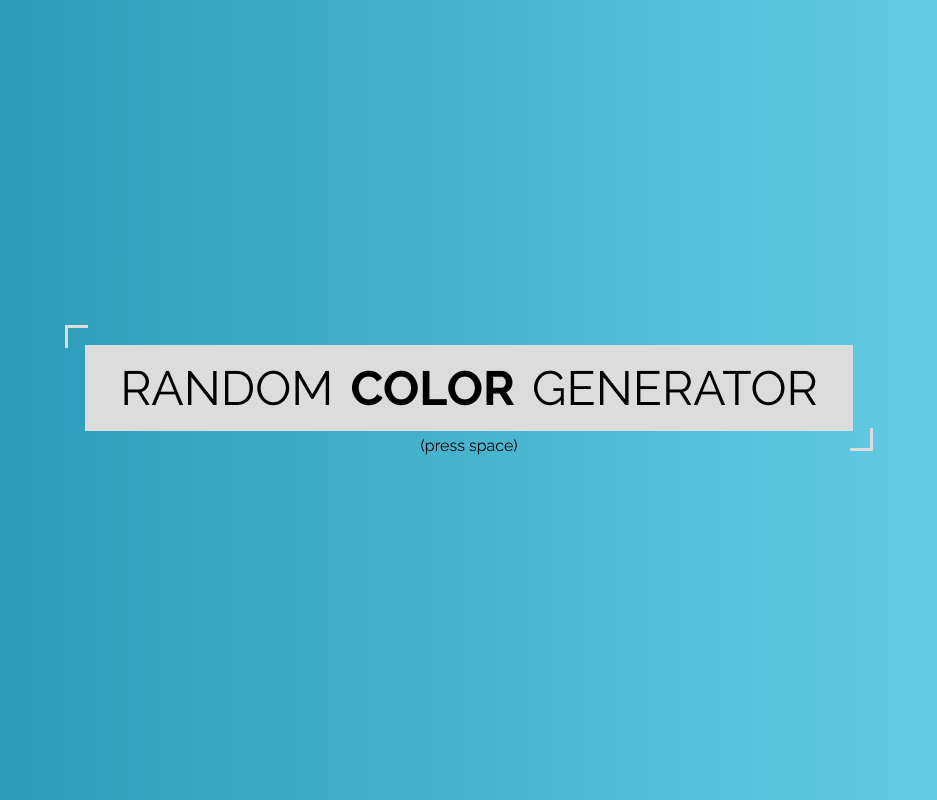
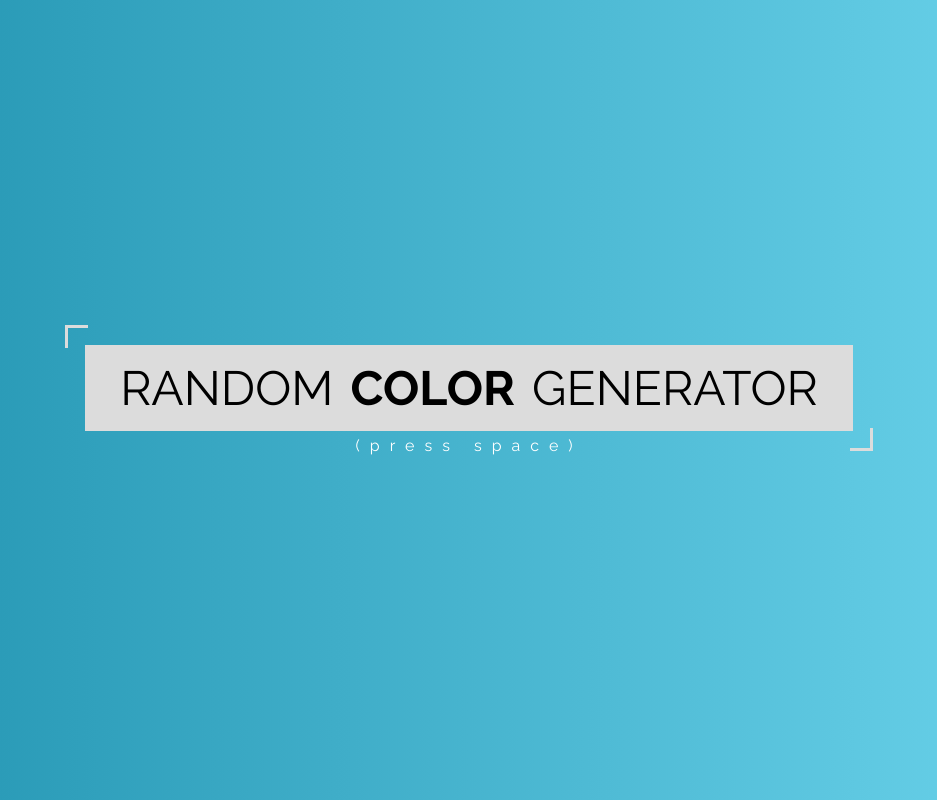
Before and after one commit to tediko/randomColorGenerator, a plain HTML site: page index.html in a window 1280 px wide. Shown: the whole page, without its empty margins (171-1108 px from the left). Drawn offline with Linux system fonts and the light colour scheme.

Commit message:
Added generator__message styles

```diff
--- a/styles/style.css
+++ b/styles/style.css
@@ -111,3 +111,10 @@ body {
     background: var(--clr-random);
     border-radius: 4px;
 }
+
+.generator__message {
+    font-size: 1rem;
+    letter-spacing: 10px;
+    font-weight: 300;
+    color: #fff;
+}
```
